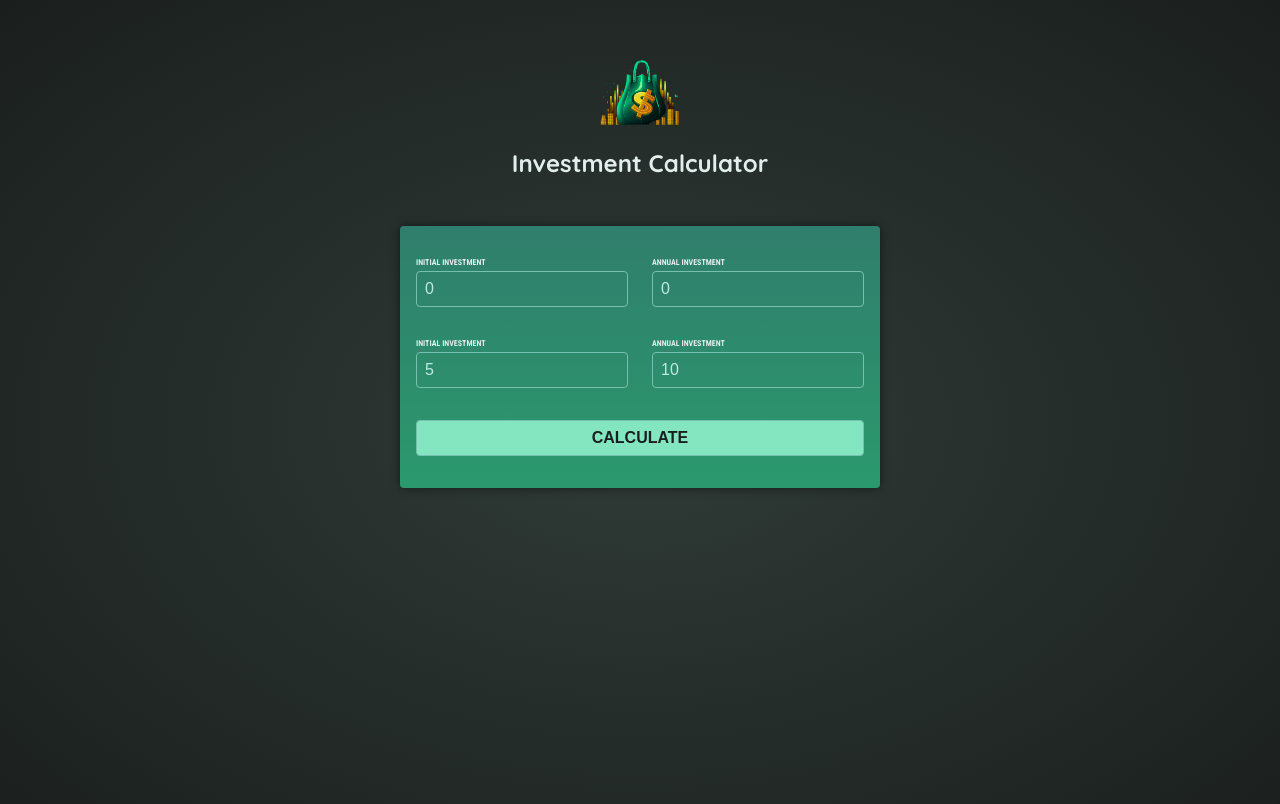
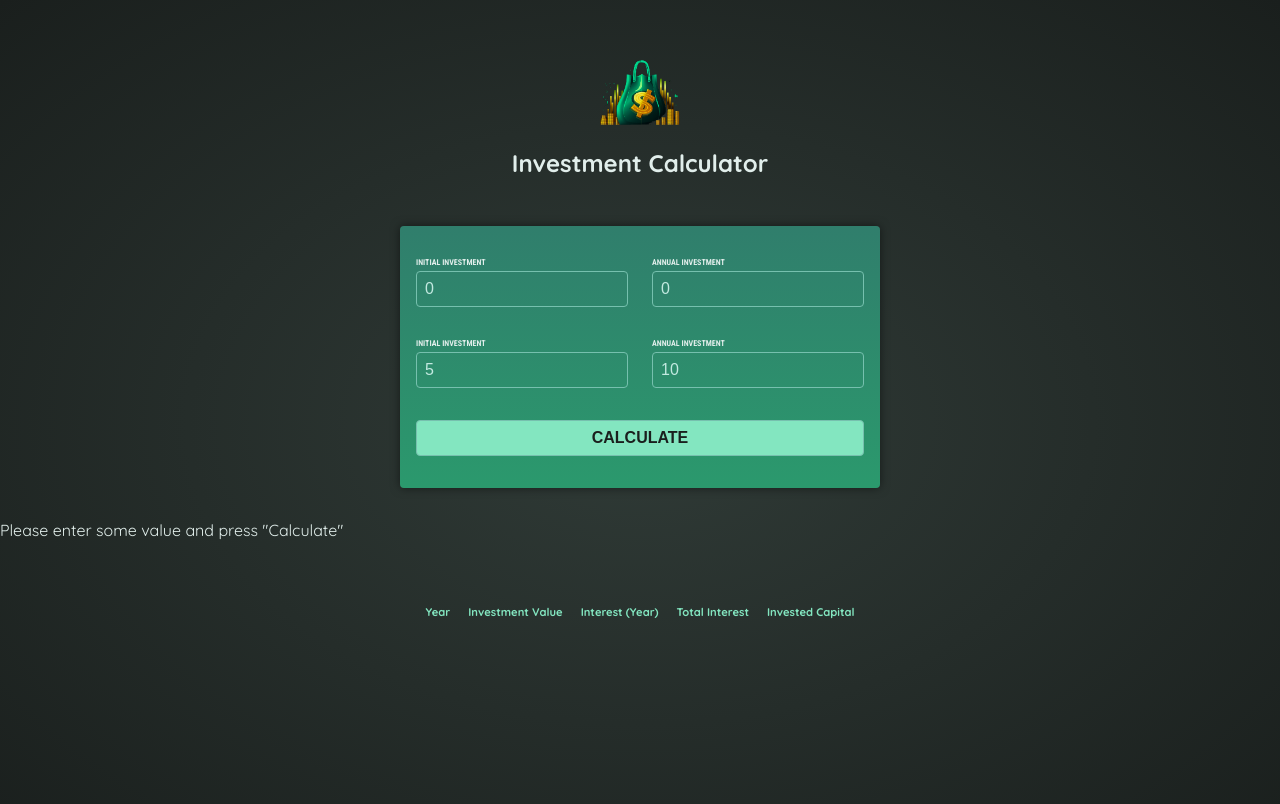
Before and after one commit to Lodgoer/angular-udemy-2nd, an Angular app: page / in a window 1280 px wide. Shown: the top 804 px of the page. Built offline with nearby package versions, Linux system fonts and the light colour scheme.

Commit message:
Passing Data from Parent to Child with Inputs

```diff
--- a/src/app/app.component.html
+++ b/src/app/app.component.html
@@ -1,2 +1,3 @@
 <app-header />
 <app-user-input (calculate)="onCalculateInvestmentResults($event)" />
+<app-investment-results [results]="resultsData" />
--- a/src/app/app.component.ts
+++ b/src/app/app.component.ts
@@ -2,14 +2,23 @@
 import { Header } from './header/header';
 import { UserInputComponent } from './user-input/user-input.component';
 import type { InvestmentInput } from './investment-input.module';
+import { InvestmentResultsComponent } from './investment-results/investment-results.component';
 
 @Component({
   selector: 'app-root',
   standalone: true,
-  imports: [Header, UserInputComponent],
+  imports: [Header, UserInputComponent, InvestmentResultsComponent],
   templateUrl: './app.component.html',
 })
 export class AppComponent {
+  resultsData?: {
+    year: number;
+    interest: number;
+    valueEndOfYear: number;
+    annualInvestment: number;
+    totalInterest: number;
+    totalAmountInvested: number;
+  }[];
   onCalculateInvestmentResults(data: InvestmentInput) {
     const { initialInvestment, annualInvestment, duration, expectedReturn } =
       data;
@@ -32,6 +41,6 @@
       });
     }
 
-    return annualData;
+    this.resultsData = annualData;
   }
 }
--- /dev/null
+++ b/src/app/investment-results/investment-results.component.css
@@ -0,0 +1,19 @@
+table {
+  max-width: 50rem;
+  margin: 2rem auto;
+  padding: 1rem;
+  table-layout: fixed;
+  border-spacing: 1rem;
+  text-align: right;
+}
+
+table thead {
+  font-size: 0.7rem;
+  color: #83e6c0;
+}
+
+table tbody {
+  font-family: "Roboto Condensed", sans-serif;
+  font-size: 0.85rem;
+  color: #c2e9e0;
+}
--- /dev/null
+++ b/src/app/investment-results/investment-results.component.html
@@ -0,0 +1,14 @@
+<p>Please enter some value and press "Calculate"</p>
+
+<table>
+  <thead>
+    <tr>
+      <th>Year</th>
+      <th>Investment Value</th>
+      <th>Interest (Year)</th>
+      <th>Total Interest</th>
+      <th>Invested Capital</th>
+    </tr>
+  </thead>
+  <tbody></tbody>
+</table>
```
Also changed, not shown: src/app/investment-results/investment-results.component.ts (added, +19 -0 lines).
